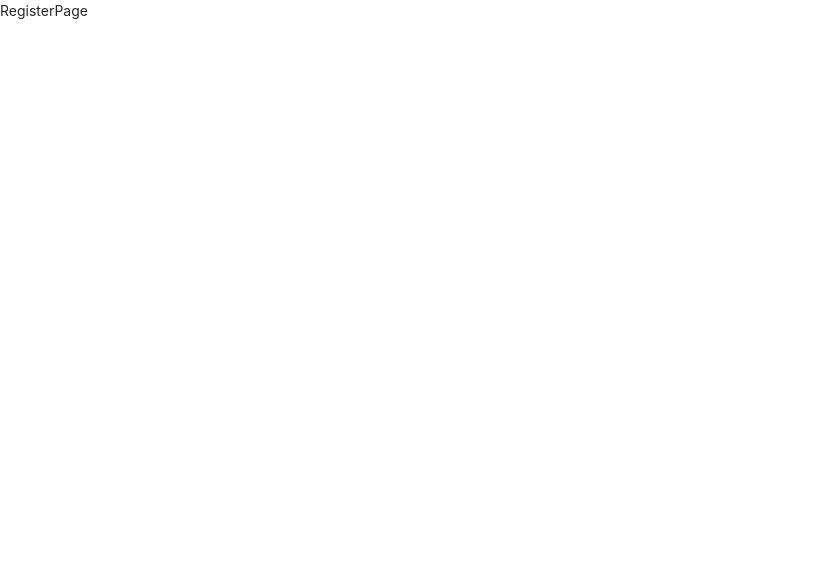
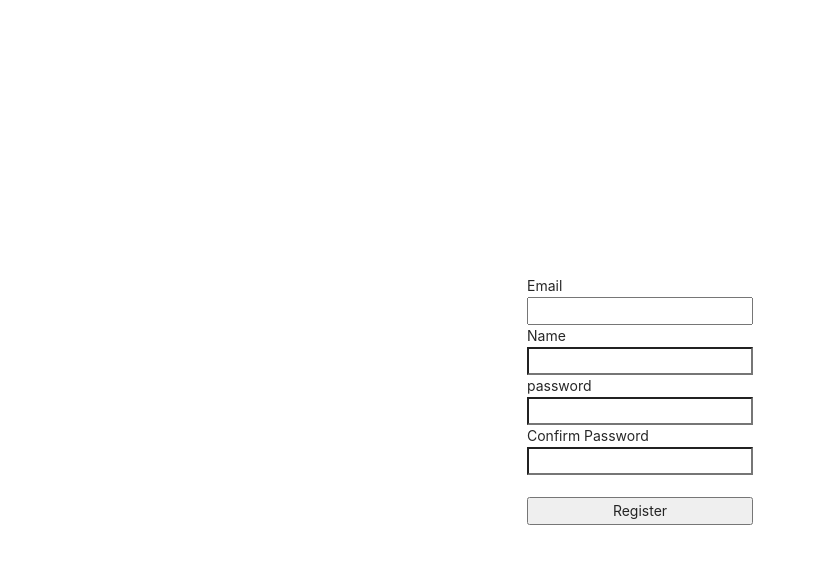
Before and after one commit to dnfwlxo11/node-react-basic-clone, a React (Create React App) app in the folder client/: page /register in a window 1280 px wide. Shown: the top 564 px of the page, without its empty margins (0-815 px from the left). Built offline with nearby package versions, Linux system fonts and the light colour scheme.

Commit message:
add: register page, use redux

```diff
--- a/client/src/_actions/types.js
+++ b/client/src/_actions/types.js
@@ -1 +1,2 @@
 export const LOGIN_USER = "login_user";
+export const REGISTER_USER = "register_user";
--- a/client/src/_actions/user_action.js
+++ b/client/src/_actions/user_action.js
@@ -1,5 +1,5 @@
 import Axios from 'axios';
-import { LOGIN_USER} from './types'
+import { LOGIN_USER, REGISTER_USER} from './types'
 
 export function loginUser(dataToSubmit) {
 	const request = Axios.post('/api/users/login', dataToSubmit)
@@ -10,3 +10,13 @@
 		payload: request
 	}
 }
+
+export function registerUser(dataToSubmit) {
+	const request = Axios.post('/api/users/register', dataToSubmit)
+	.then(response => response.data)
+
+	return {
+		type: REGISTER_USER,
+		payload: request
+	}
+}
--- a/client/src/_reducers/user_reducer.js
+++ b/client/src/_reducers/user_reducer.js
@@ -1,9 +1,11 @@
-import { LOGIN_USER} from '../_actions/types'
+import { LOGIN_USER, REGISTER_USER} from '../_actions/types'
 
 export default function (state = {}, action) {
 	switch (action.type) {
 		case LOGIN_USER:
 			return { ...state, loginSuccess: action.payload }
+		case REGISTER_USER:
+			return { ...state, register: action.payload }
 		default:
 			return state
 	}
--- a/client/src/components/views/RegisterPage/RegisterPage.js
+++ b/client/src/components/views/RegisterPage/RegisterPage.js
@@ -1,9 +1,83 @@
-import React from 'react'
+import React, { useState} from 'react'
+import { useDispatch} from 'react-redux';
+import { registerUser} from '../../../_actions/user_action'
 
-function RegisterPage() {
+function RegisterPage(props) {
+
+	const dispatch = useDispatch();
+
+	const [Email, setEmail] = useState("")
+	const [Password, setPassword] = useState("")
+	const [Name, setName] = useState("")
+	const [ConfirmPassword, setConfirmPassword] = useState("")
+
+	const onEmailHandler = (event) => {
+		setEmail(event.currentTarget.value)
+	}
+
+	const onPasswordHandler = (event) => {
+		setPassword(event.currentTarget.value)
+	}
+
+	const onNameHandler = (event) => {
+		setName(event.currentTarget.value)
+	}
+
+	const onConfirmPasswordHandler = (event) => {
+		setConfirmPassword(event.currentTarget.value)
+	}
+
+	const onSubmitHandler = (event) => {
+		// refresh 되는 것을 방지
+		event.preventDefault();
+
+		if (Password !== ConfirmPassword) {
+			return alert('비밀번호와 비밀번호 확인은 같아야 합니다.')
+		}
+
+		let body = {
+			email: Email,
+			name: Name,
+			password: Password
+		}
+
+		dispatch(registerUser(body))
+			.then(response => {
+				if (response.payload.success) {
+					props.history.push('/login')
+				} else {
+					alert('Failed to sign up')
+				}
+			})
+	}
+
+
 	return (
-		<div>
-			RegisterPage
+		<div style={{
+			display: 'flex', justifyContent: 'center', alignItems: 'center', width: '100%', height: '100vh'
+		}}>
+			<form onSubmit={onSubmitHandler}
+				style={{
+					display: 'flex', flexDirection: 'column'
+				}}>
+
+				<label>Email</label>
+				<input type='email' value={Email} onChange={onEmailHandler} />
+
+				<label>Name</label>
+				<input type='text' value={Name} onChange={onNameHandler} />
+
+				<label>password</label>
+				<input type='password' value={Password} onChange={onPasswordHandler} />
+
+				<label>Confirm Password</label>
+				<input type='password' value={ConfirmPassword} onChange={onConfirmPasswordHandler} />
+
+				<br />
+				<button>
+					Register
+				</button>
+			</form>
 		</div>
 	)
 }
```
Also changed, not shown: 1 other file (tests, documents, lock files or other folders).
